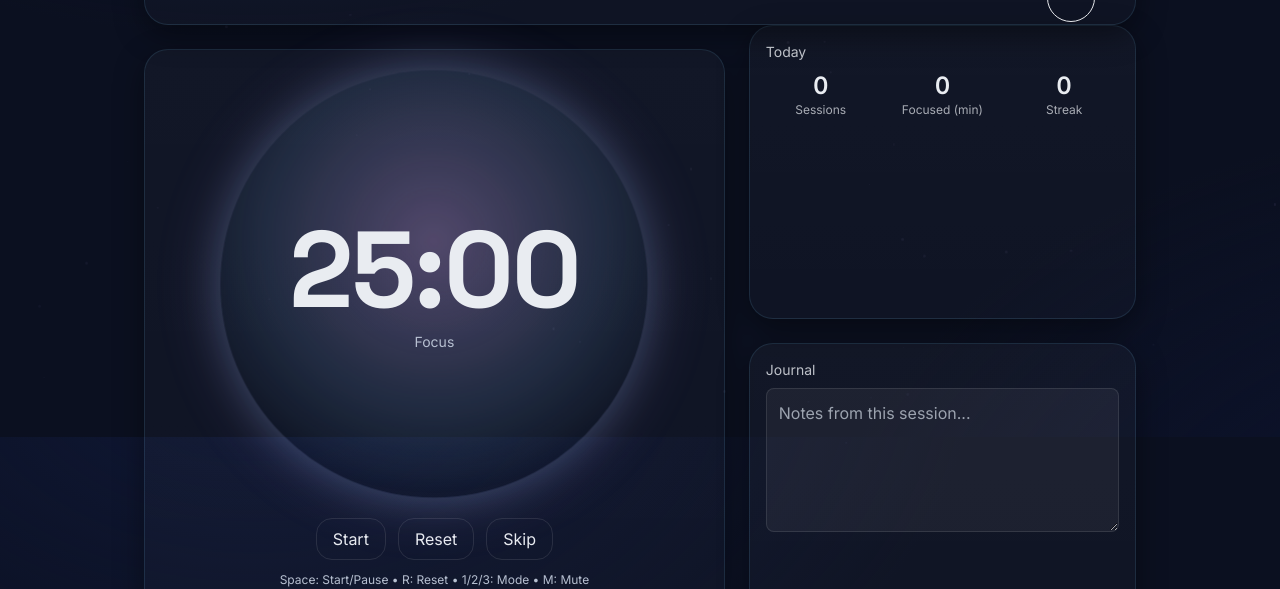
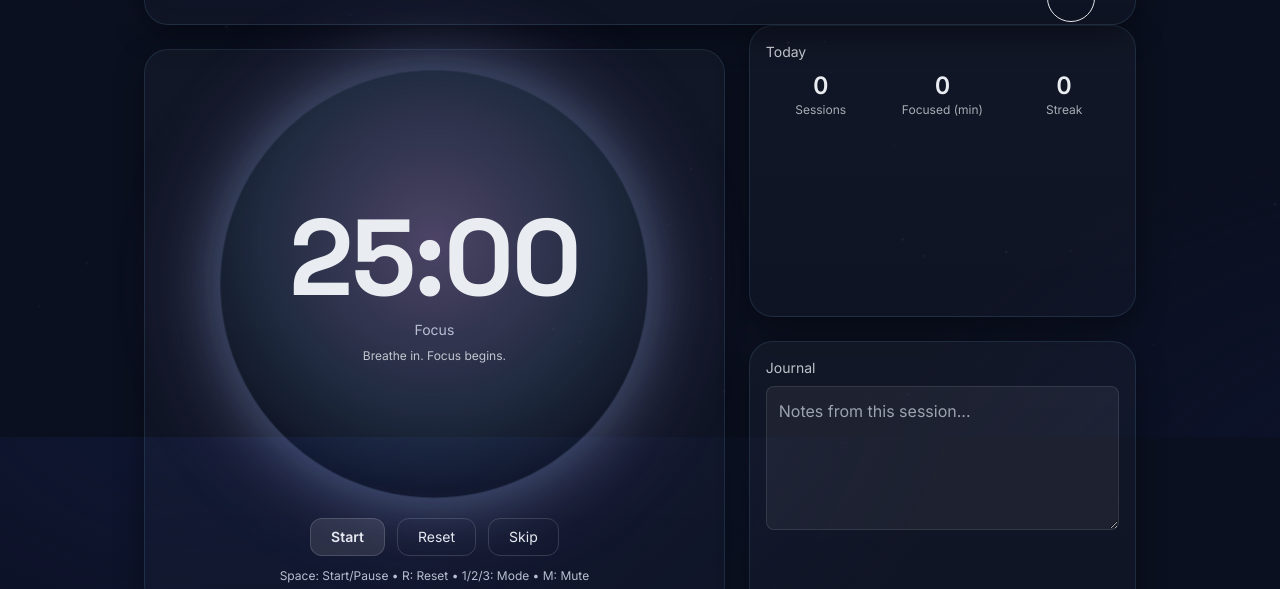
Before and after one commit to yussypu/pomodoro, a React (Vite) app: page / in a window 1280 px wide. Shown: the part 363-952 px from the top of the page. Built offline with nearby package versions, Linux system fonts and the light colour scheme.

Commit message:
Update TimerPanel.jsx

```diff
--- a/src/components/TimerPanel.jsx
+++ b/src/components/TimerPanel.jsx
@@ -1,47 +1,70 @@
-import React, { useMemo } from "react";
-
+import React from "react";
 const pad = n => n.toString().padStart(2,"0");
 const fmt = s => `${pad(Math.floor(s/60))}:${pad(s%60)}`;
+const label = m => (m==="focus" ? "Focus" : m==="shortBreak" ? "Short Break" : "Long Break");
 
 export default function TimerPanel({ mode, remaining, isRunning, setIsRunning, reset, onComplete }) {
-  const orbClasses = useMemo(()=> {
-    const base = "timer-orb mx-auto";
-    return base;
-  }, [mode, isRunning]);
+  const warmRim =
+    mode === "focus"
+      ? "0 0 60px rgba(122,209,255,.35), 0 0 120px rgba(198,183,255,.25)"
+      : mode === "shortBreak"
+      ? "0 0 60px rgba(255,214,150,.35), 0 0 120px rgba(255,170,200,.25)"
+      : "0 0 60px rgba(198,183,255,.45), 0 0 120px rgba(122,209,255,.25)";
 
   return (
     <section className="mx-auto max-w-3xl mt-6 text-center p-6 card">
       <div className="relative flex items-center justify-center">
         <div
+          aria-hidden
           className="rounded-full"
           style={{
             width: "clamp(220px, 40vw, 420px)",
             aspectRatio: "1 / 1",
-            background: "radial-gradient(60% 60% at 50% 40%, rgba(198,183,255,.35), rgba(122,209,255,.12) 70%, transparent)",
-            boxShadow:"var(--shadow-glow)",
+            background:
+              "radial-gradient(60% 60% at 50% 40%, rgba(198,183,255,.32), rgba(122,209,255,.12) 70%, transparent)",
+            boxShadow: warmRim,
             animation: `breathe var(--anim-breathe), hue var(--anim-hue)`,
-            opacity: isRunning ? 1 : .95
+            opacity: isRunning ? 1 : .95,
           }}
-          aria-hidden
         />
-        <div className="absolute">
-          <div style={{fontFamily:"var(--font-display)", letterSpacing:"-0.02em"}} className="text-[64px] md:text-[108px] font-bold leading-none">
+        <div className="absolute flex flex-col items-center">
+          <div
+            style={{
+              fontFamily: "var(--font-display)",
+              letterSpacing: "-0.02em",
+            }}
+            className="text-[64px] md:text-[108px] font-bold leading-none"
+          >
             {fmt(remaining)}
           </div>
           <div className="mt-2 text-sm text-[color:var(--color-text-dim)]">{label(mode)}</div>
+          <div className="mt-2 text-xs opacity-80">
+            {isRunning ? "Breathe in." : "Breathe in. Focus begins."}
+          </div>
         </div>
       </div>
 
       <div className="mt-6 flex flex-wrap items-center justify-center gap-3">
-        <button onClick={()=>setIsRunning(v=>!v)} className="px-4 py-2 rounded-2xl border border-white/10 hover:bg-white/5">
+        <button
+          onClick={() => setIsRunning((v) => !v)}
+          className="px-5 py-2 rounded-xl text-sm font-semibold border border-white/15 bg-white/10 hover:bg-white/20 transition"
+        >
           {isRunning ? "Pause" : "Start"}
         </button>
-        <button onClick={reset} className="px-4 py-2 rounded-2xl border border-white/10 hover:bg-white/5">Reset</button>
-        <button onClick={onComplete} className="px-4 py-2 rounded-2xl border border-white/10 hover:bg-white/5">Skip</button>
+        <button
+          onClick={reset}
+          className="px-5 py-2 rounded-xl text-sm border border-white/15 hover:bg-white/10"
+        >
+          Reset
+        </button>
+        <button
+          onClick={onComplete}
+          className="px-5 py-2 rounded-xl text-sm border border-white/15 hover:bg-white/10"
+        >
+          Skip
+        </button>
       </div>
       <p className="mt-3 text-xs text-[color:var(--color-text-dim)]">Space: Start/Pause • R: Reset • 1/2/3: Mode • M: Mute</p>
     </section>
   );
 }
-
-function label(m){ return m==="focus" ? "Focus" : m==="shortBreak" ? "Short Break" : "Long Break"; }
```
